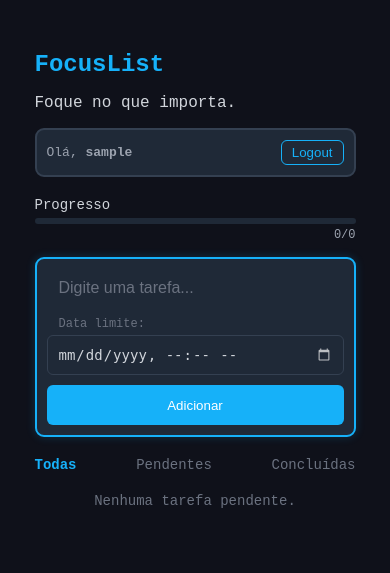
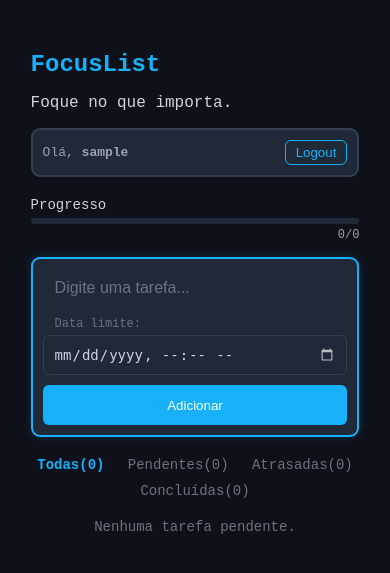
Before and after one commit to brunoma01/focuslist, a Django app: page /?filter=all in a window 390 px wide. Shown: the top 573 px of the page. Run offline with Django 5.2, Linux system fonts and the light colour scheme; the visitor is signed in with stand-in values (Sample User, id 1); data that the repository does not hold is empty.

Commit message:
feat: add overdue filter with counters and responsive layout

```diff
--- a/core/settings.py
+++ b/core/settings.py
@@ -103,7 +103,7 @@ AUTH_PASSWORD_VALIDATORS = [
 # Internationalization
 # https://docs.djangoproject.com/en/6.0/topics/i18n/
 
-LANGUAGE_CODE = 'en-us'
+LANGUAGE_CODE = 'pt-br'
 
 TIME_ZONE = 'America/Sao_Paulo'
 
--- a/tarefas/static/css/style.css
+++ b/tarefas/static/css/style.css
@@ -30,7 +30,7 @@ body {
 .container {
     position: relative;
     width: 90%;
-    max-width: 400px;
+    max-width: 520px;
     padding: 20px;
 }
 
@@ -559,7 +559,9 @@ body {
     }
 
     .container {
+        width: min(92%, 520px);
         padding: 15px;
+
     }
 
     .task-form {
@@ -569,6 +571,17 @@ body {
     .task-form button {
         width: 100%;
         height: 40px;
+    }
+
+    .filters {
+        flex-wrap: wrap;
+        justify-content: space-around;
+        gap: 10px;
+    }
+
+    .filters a {
+        flex: 1 1 auto;
+        text-align: center;
     }
 }
 
--- a/tarefas/static/js/script.js
+++ b/tarefas/static/js/script.js
@@ -68,7 +68,7 @@ document.addEventListener('click', function(e) {
             const li = form.closest('li');
 
             if (!li.contains(e.target)) {
-                cancelEdit(form);
+                form.submit();
             }
         }
     });
@@ -76,10 +76,6 @@ document.addEventListener('click', function(e) {
 
 document.querySelectorAll('.edit-input').forEach(input => {
     input.addEventListener('keydown', function(e) {
-        if (e.key === 'Enter') {
-            this.form.submit();
-        }
-
         if (e.key === 'Escape') {
             cancelEdit(this.closest('form'));
         }
--- a/tarefas/templates/tarefas/base.html
+++ b/tarefas/templates/tarefas/base.html
@@ -6,7 +6,7 @@
 <head>
     <meta charset="UTF-8" />
     <meta name="viewport" content="width=device-width, initial-scale=1.0" />
-    <title>{% block title %}{% endblock %} - bma-tarefas</title>
+    <title>{% block title %}{% endblock %} - FocusList</title>
     <link rel="stylesheet" href="{% static 'css/style.css' %}">
 </head>
 
--- a/tarefas/templates/tarefas/home.html
+++ b/tarefas/templates/tarefas/home.html
@@ -26,9 +26,10 @@
 </form>
 
 <div class="filters">
-    <a href="?filter=all" class="{% if filter == 'all' %}active{% endif %}">Todas</a>
-    <a href="?filter=pending" class="{% if filter == 'pending' %}active{% endif %}">Pendentes</a>
-    <a href="?filter=done" class="{% if filter == 'done' %}active{% endif %}">Concluídas</a>
+    <a href="?filter=all" class="{% if filter == 'all' %}active{% endif %}">Todas({{ total }})</a>
+    <a href="?filter=pending" class="{% if filter == 'pending' %}active{% endif %}">Pendentes({{ remaining }})</a>
+    <a href="?filter=overdue" class="{% if filter == 'overdue' %}active{% endif %}">Atrasadas({{ overdue_count }})</a>
+    <a href="?filter=done" class="{% if filter == 'done' %}active{% endif %}">Concluídas({{ completed }})</a>
 </div>
 
 {% if tasks %}
@@ -74,6 +75,7 @@
             <form method="POST" action="{% url 'edit' task.id %}" class="edit-form hidden">
                 {% csrf_token %}
                 <input type="text" name="label" value="{{ task.label }}" class="edit-input" required />
+                <button type="submit" hidden></button>
             </form>
 
         </div>
--- a/tarefas/views.py
+++ b/tarefas/views.py
@@ -8,6 +8,7 @@ from django.contrib.auth.models import User
 from django.contrib.auth import login
 from django.utils import timezone
 from datetime import datetime
+from django.utils.timezone import now
 
 @login_required
 def home(request):
@@ -19,12 +20,15 @@ def home(request):
         tasks = all_tasks.filter(done=True)
     elif filter_type == 'pending':
         tasks = all_tasks.filter(done=False)
+    elif filter_type == 'overdue':
+        tasks = all_tasks.filter(due_date__lt=now(), done=False)
     else:
         tasks = all_tasks
 
     total_tasks = all_tasks.count()
     completed_tasks = all_tasks.filter(done=True).count()
     remaining_tasks = total_tasks - completed_tasks
+    overdue_count = all_tasks.filter(due_date__lt=now(), done=False).count()
 
     pct = int((completed_tasks / total_tasks) * 100) if total_tasks > 0 else 0
 
@@ -36,6 +40,7 @@ def home(request):
         'pct': pct,
         'filter': filter_type,
         'now': timezone.now(),
+        'overdue_count': overdue_count,
     })
 
 @require_POST
```
